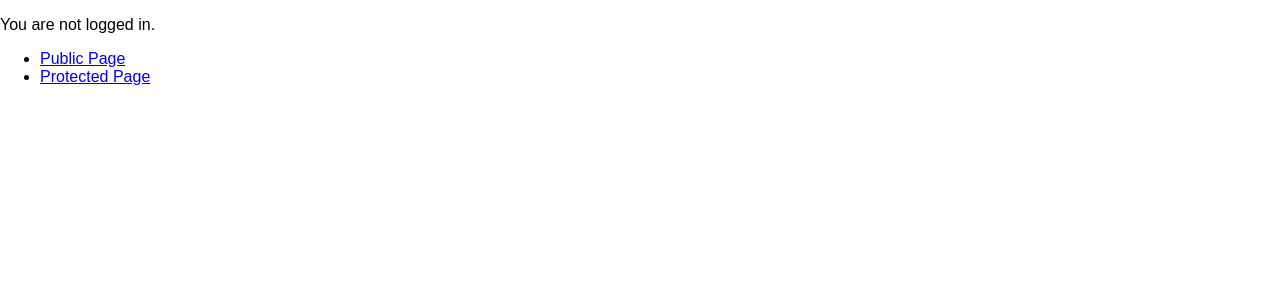
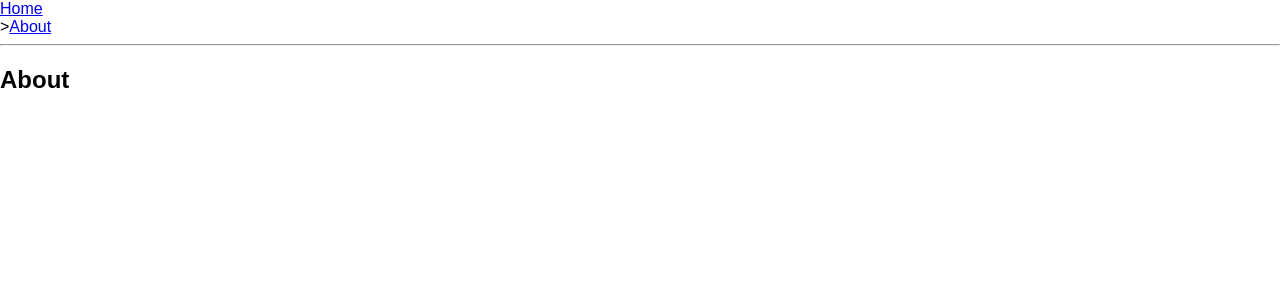
Before and after one commit to zhangfaliang/react-cli, a React (Create React App) app: page /about in a window 1280 px wide. Shown: the top 300 px of the page. Built offline with nearby package versions, Linux system fonts and the light colour scheme.

Commit message:
add customLink

```diff
--- a/src/index.js
+++ b/src/index.js
@@ -9,7 +9,12 @@ import './index.css';
 import rootReducer from './reducers/rootReducer';
 import registerServiceWorker from './registerServiceWorker';
 import homeSaga from './sagas/homeSaga';
-import { BasicExample, URLParameters, AuthExample } from './routers/index';
+import {
+  BasicExample,
+  URLParameters,
+  AuthExample,
+  CustomLink
+} from './routers/index';
 
 const sagaMiddleware = createSagaMiddleware();
 
@@ -29,7 +34,7 @@ const render = () => {
   // this function will be reused
   ReactDOM.render(
     <Provider store={store}>
-      <AuthExample />
+      <CustomLink />
     </Provider>,
     document.getElementById('root')
   );
--- /dev/null
+++ b/src/routers/CustomLink.js
@@ -0,0 +1,50 @@
+import React from 'react';
+import { BrowserRouter as Router, Route, Link } from 'react-router-dom';
+
+const Home = props => {
+  console.log(props);
+
+  return (
+    <div>
+      <h2>Home</h2>
+    </div>
+  );
+};
+const About = props => {
+  console.log(props);
+
+  return (
+    <div>
+      <h2>About</h2>
+    </div>
+  );
+};
+const OldSchoolMenLink = ({ label, to, activeOnlyWhenExact }) => (
+  <Route
+    path={to}
+    exact={activeOnlyWhenExact}
+    children={props => {
+      console.log(props, '22222');
+      const { match } = props;
+      return (
+        <div>
+          {match ? '>' : ''}
+          <Link to={to}>{label}</Link>
+        </div>
+      );
+    }}
+  />
+);
+
+const CustomExample = () => (
+  <Router>
+    <div>
+      <OldSchoolMenLink activeOnlyWhenExact={true} to="/" label="Home" />
+      <OldSchoolMenLink to="/about" label="About" />
+      <hr />
+      <Route exact path="/" component={Home} />
+      <Route path="/about" component={About} />
+    </div>
+  </Router>
+);
+export default CustomExample;
--- a/src/routers/index.js
+++ b/src/routers/index.js
@@ -1,4 +1,5 @@
 import URLParameters from './URLParameters';
 import BasicExample from './basic';
 import AuthExample from './Redirects';
-export { BasicExample, URLParameters, AuthExample };
+import CustomLink from './CustomLink';
+export { BasicExample, URLParameters, AuthExample, CustomLink };
```
